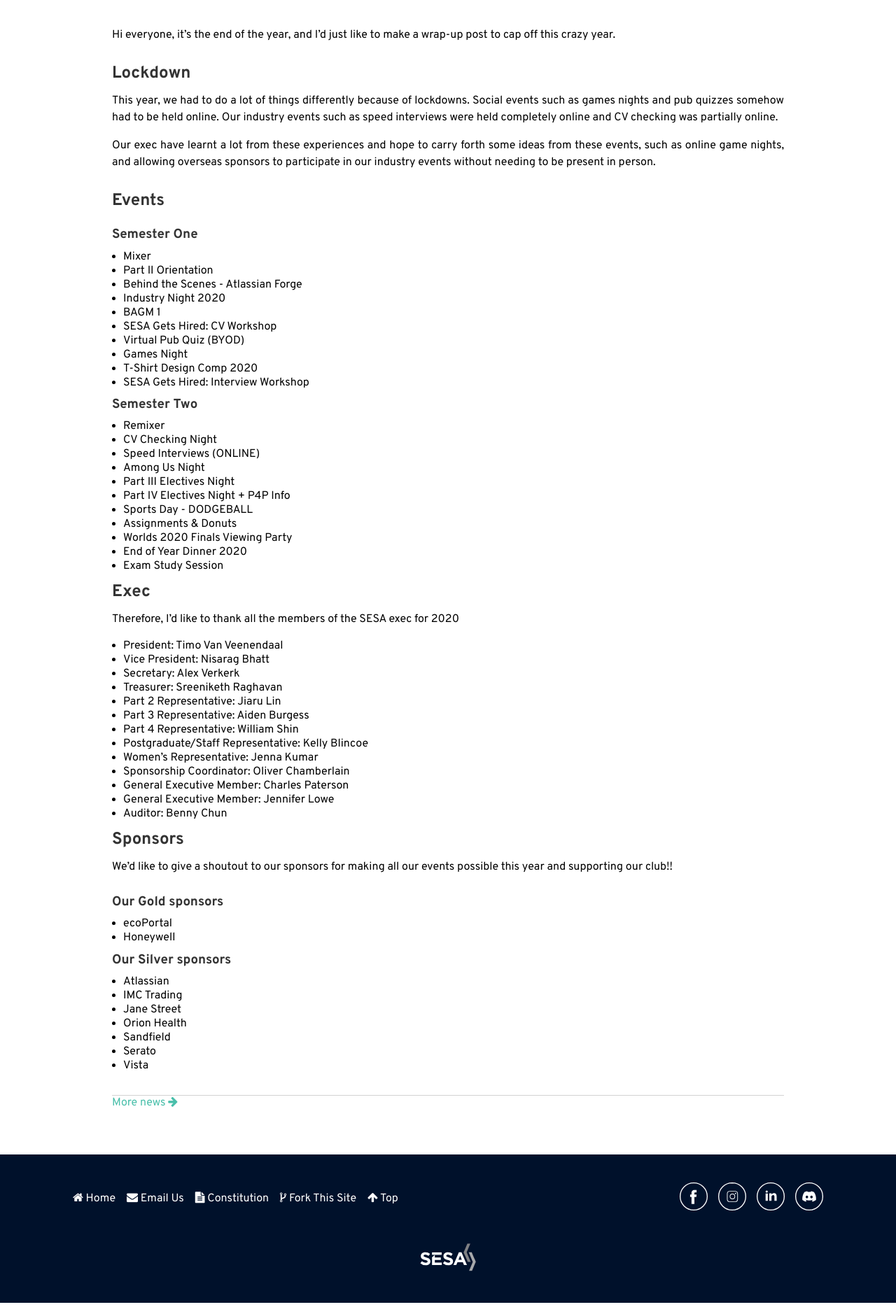
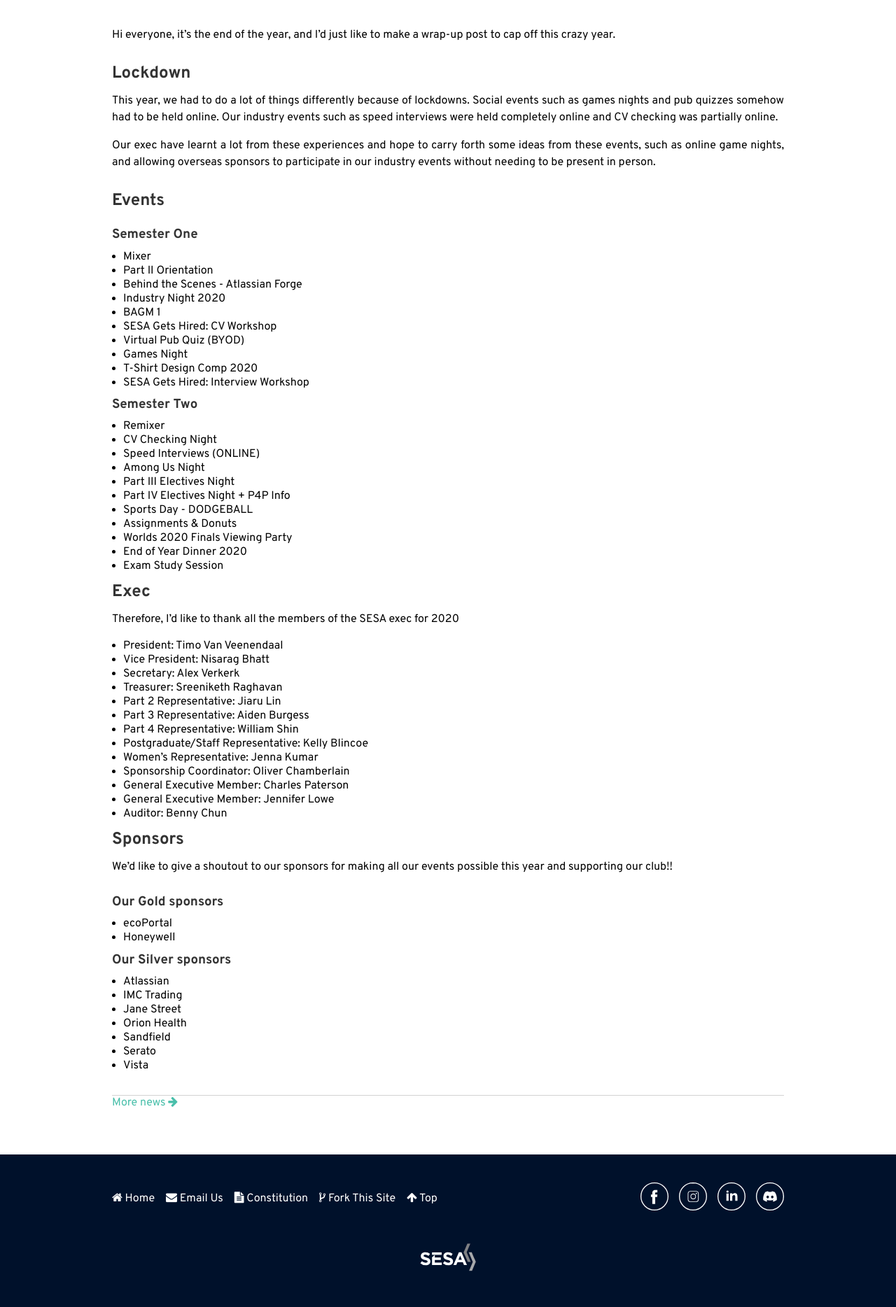
Before and after one commit to sesauoa/ausesa.github.com, a Jekyll site: the page built from index.html, in a window 1280 px wide. Shown: the part 2589-4457 px from the top of the page at 70% size. Built offline with Jekyll 4.4.1, drawn with Linux system fonts in a browser that asks for light colours; nearby versions of some CDN libraries.

Commit message:
Normalise margins on footer

```diff
--- a/_includes/footer.html
+++ b/_includes/footer.html
@@ -1,4 +1,5 @@
 <footer class="footer">
+  <div class="footer-content-container">
     <div class="footer-row">
       <div class="footer-links">
         <a href="/"><i class="fa fa-home"></i> Home</a>
@@ -22,6 +27,7 @@
       {% include socials.html %}
     </div>
     <div class="logo-container">
-    <img class="logo" src="/img/logo-bw-light.svg" />
+      <a href="/"><img class="logo" src="/img/logo-bw-light.svg" /></a>
+    </div>
   </div>
 </footer>
--- a/css/style.scss
+++ b/css/style.scss
@@ -527,7 +527,9 @@
 .footer {
   $footer-vertical-padding: 2.5em;
   background-color: $sesa-navy;
-  padding: $footer-vertical-padding;
+  padding: $footer-vertical-padding 160px;
+
+  .footer-content-container {
     display: flex;
     flex-direction: column;
     justify-content: center;
@@ -545,7 +547,6 @@
       display: flex;
       justify-content: space-between;
       align-items: center;
-    margin: 0 4em;
       flex-wrap: wrap;
       gap: $footer-vertical-padding;
 
@@ -564,6 +565,12 @@
           color: white;
         }
       }
+    }
+  }
+
+  @media #{$large-display} {
+    padding-left: 70px;
+    padding-right: 70px;
   }
 }
 
```
Also changed, not shown: other parts of _includes/footer.html (+5 -1 lines). Lines whose indentation alone changed are shown as unchanged.
